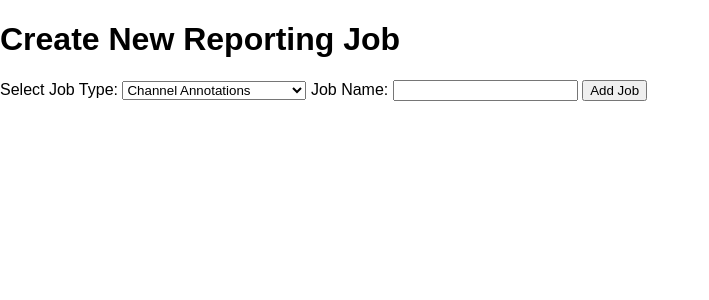
After one commit to neelaychakravarthy/yttest, a Flask app: template yt/templates/create_job.html in a window 1280 px wide. The commit adds this page. Shown: the top 300 px of the page, without its empty margins (0-709 px from the left). Run offline with Flask 2, Linux system fonts and the light colour scheme; the template is opened without the code that fills it, so the values that code supplies are empty.

Commit message:
Feat: Added job creation page + job delete option

```diff
--- /dev/null
+++ b/yt/templates/create_job.html
@@ -0,0 +1,32 @@
+{% extends 'base.html' %}
+
+{% block head %}
+
+{% endblock %}
+
+{% block body %}
+<h1>Create New Reporting Job</h1>
+
+<form method="POST">
+    <label for="report_type">Select Job Type:</label>
+    <select name="report_type" id="report_type">
+        <option value="channel_annotations_a1">Channel Annotations</option>
+        <option value="channel_basic_a2">Channel Basic</option>
+        <option value="channel_cards_a1">Channel Cards</option>
+        <option value="channel_combined_a2">Channel Combined</option>
+        <option value="channel_demographics_a1">Channel Demographics</option>
+        <option value="channel_device_os_a2">Channel Device OS</option>
+        <option value="channel_end_screens_a1">Channel End Screens</option>
+        <option value="channel_playback_location_a2">Channel Playback Location</option>
+        <option value="channel_province_a2">Channel Province</option>
+        <option value="channel_sharing_service_a1">Channel Sharing Service</option>
+        <option value="channel_subtitles_a2">Channel Subtitles</option>
+        <option value="channel_traffic_source_a2">Channel Traffic Source</option>
+    </select>
+    <label for="name">Job Name:</label>
+    <input type="string" name="name" id="name"/>
+
+    <input type="submit" value="Add Job"/>
+</form>
+
+{% endblock %}
```
Also changed, not shown: yt/routes.py (+38 -10 lines), yt/templates/reporting_jobs.html (+8 -0 lines), yt/database.db.
